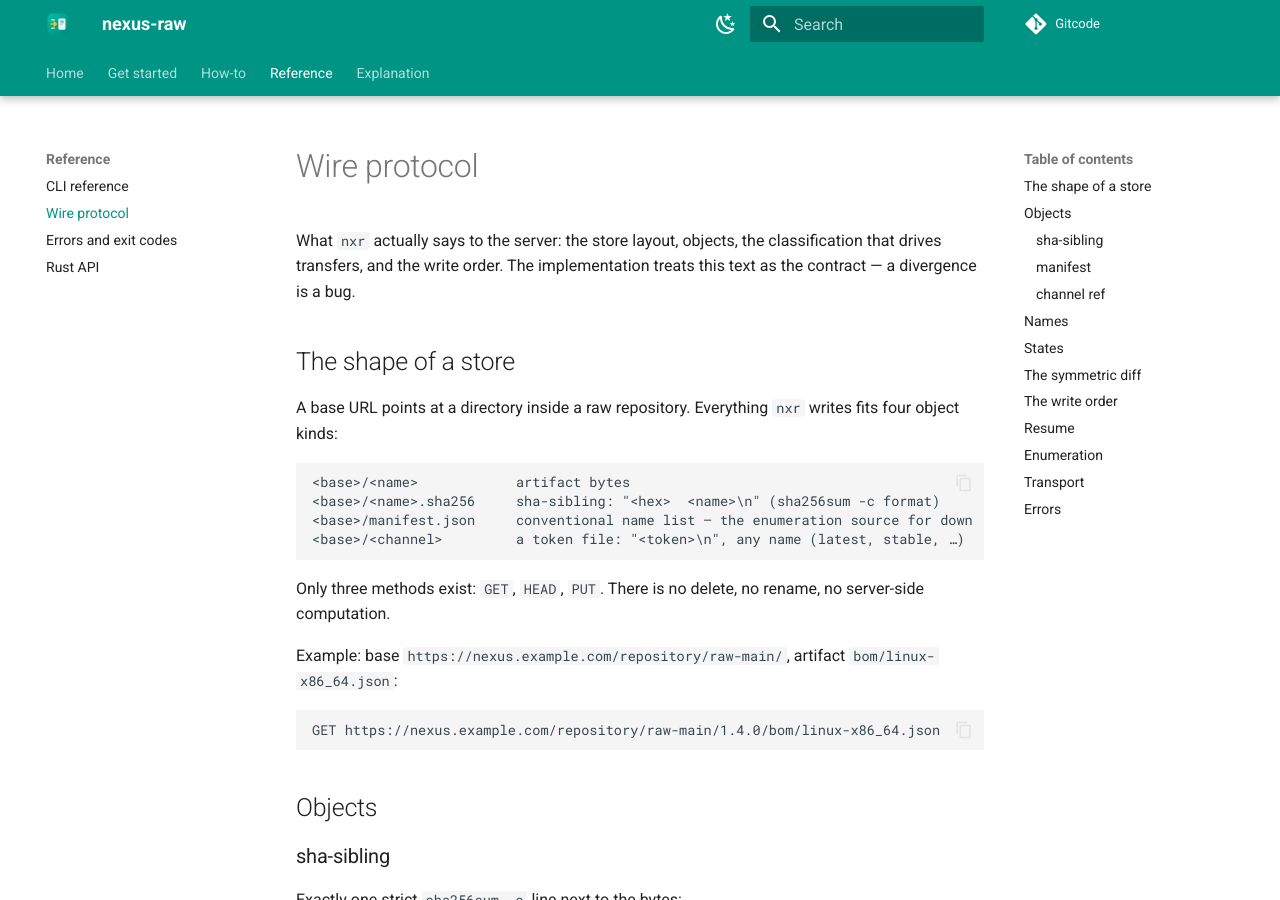
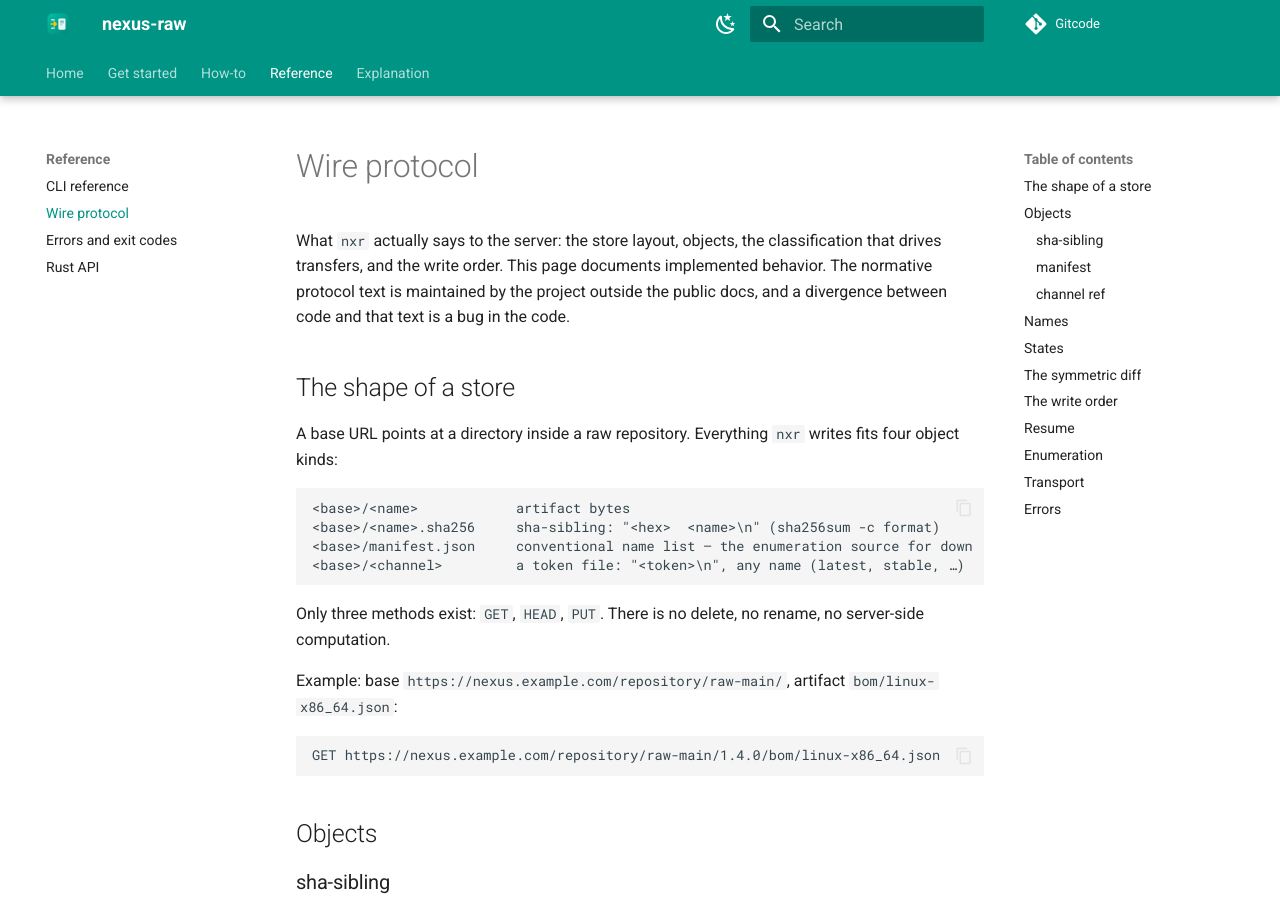
Before and after one commit to Lipen/nexus-raw, an MkDocs documentation site: the page built from docs/reference/protocol.md, in a window 1280 px wide and 900 px high. Built offline with MkDocs 1.6.1 and Material for MkDocs 9.7.7, drawn with Linux system fonts in a browser that asks for light colours.

Commit message:
docs: demote the protocol page to documented behavior

```diff
--- a/docs/reference/protocol.md
+++ b/docs/reference/protocol.md
@@ -1,7 +1,8 @@
 # Wire protocol
 
 What `nxr` actually says to the server: the store layout, objects, the classification that drives transfers, and the write order.
-The implementation treats this text as the contract — a divergence is a bug.
+This page documents implemented behavior.
+The normative protocol text is maintained by the project outside the public docs, and a divergence between code and that text is a bug in the code.
 
 ## The shape of a store
 
```
